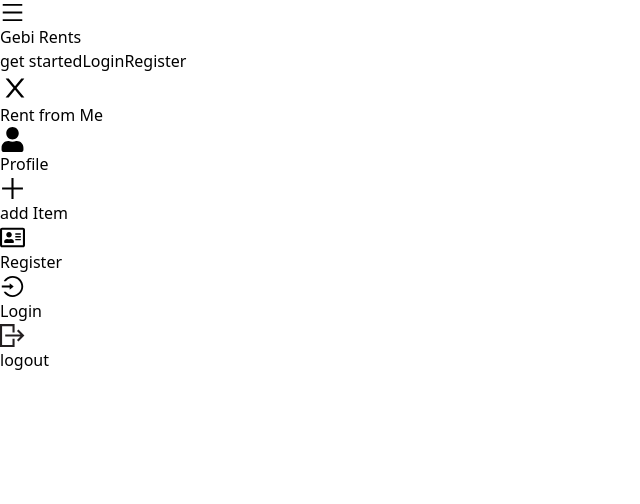
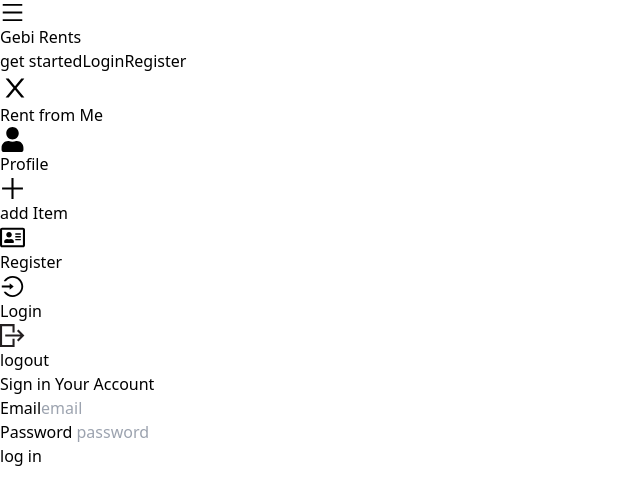
Before and after one commit to Rent-From-Mee/rent-from-me, a React (Vite) app in the folder Rent-From-Me-App/: page / in a window 1280 px wide. Shown: the top 504 px of the page, without its empty margins (0-640 px from the left). Built offline with nearby package versions, Linux system fonts and the light colour scheme.

Commit message:
login form added

```diff
--- a/Rent-From-Me-App/src/App.jsx
+++ b/Rent-From-Me-App/src/App.jsx
@@ -1,4 +1,5 @@
 import NavBar from "./Components/NavBar/NavBar"
+import Login from "./Components/loginForms/Login"
 
 function App() {
 
@@ -6,6 +7,7 @@ function App() {
   return (
     <>
     <NavBar/>
+    <Login />
 
     </>
   )
--- /dev/null
+++ b/Rent-From-Me-App/src/Components/loginForms/Login.jsx
@@ -0,0 +1,26 @@
+function Login(){
+    return(
+        <div className="block bg-white flex justify-center items-center mt-8 max-w-md mx-auto md:w-3/4 lg:w-1/2">
+
+            <form className="bg-white p-10 shadow-lg rounded-sm">
+
+                <div className="mb-3">
+                <h3 className=" text-2xl mb-4 font-medium text-gray-900 dark:text-gray-900 ">Sign in Your Account </h3>
+                </div>
+
+                <div className="mb-3">
+                    <label className="block mb-4 text-sm font-medium md:text-xl text-gray-700 dark:text-white">Email</label>
+                    <input type="text" id="email" placeholder="email" className="bg-gray-100 border border-gray-400 text-gray-900 shadow-sm text-md focus:outline-blue-500 block w-96 p-3"></input>
+                </div>
+
+                <div className="mb-3">
+                    <label className="block mb-4 text-sm font-medium md:text-xl text-gray-700 dark:text-white">Password </label>
+                    <input type="password" id="password" placeholder="password" className="shadow-sm bg-gray-100 border border-gray-400 text-gray-900 text-md focus:outline-blue-500 block w-96 p-3"></input>
+                </div>
+
+                    <button type="submit" className="text-white bg-blue-500 hover:bg-blue-800 focus:ring-4 focus:outline-none focus:ring-blue-300 font-medium rounded-sm text-sm w-96 px-5 py-3 text-center dark:bg-blue-600 dark:hover:bg-blue-800 dark:focus:ring-blue-900">log in</button>
+            </form>
+        </div>
+    )
+}
+export default Login;
```
